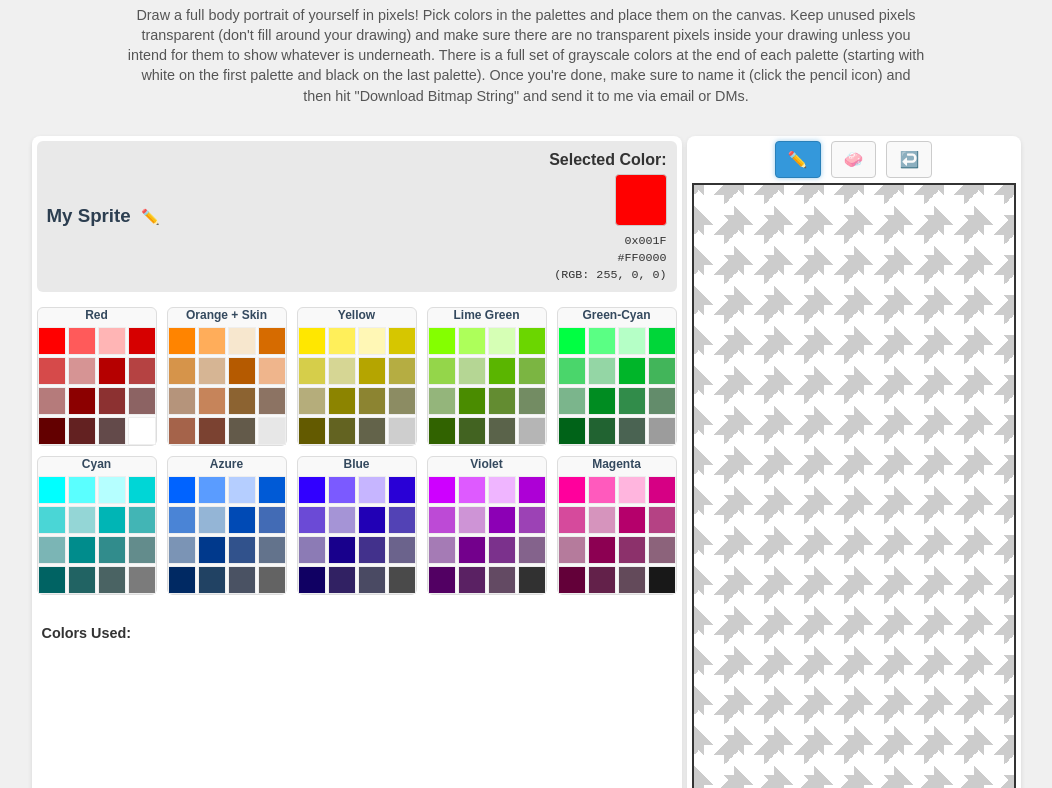
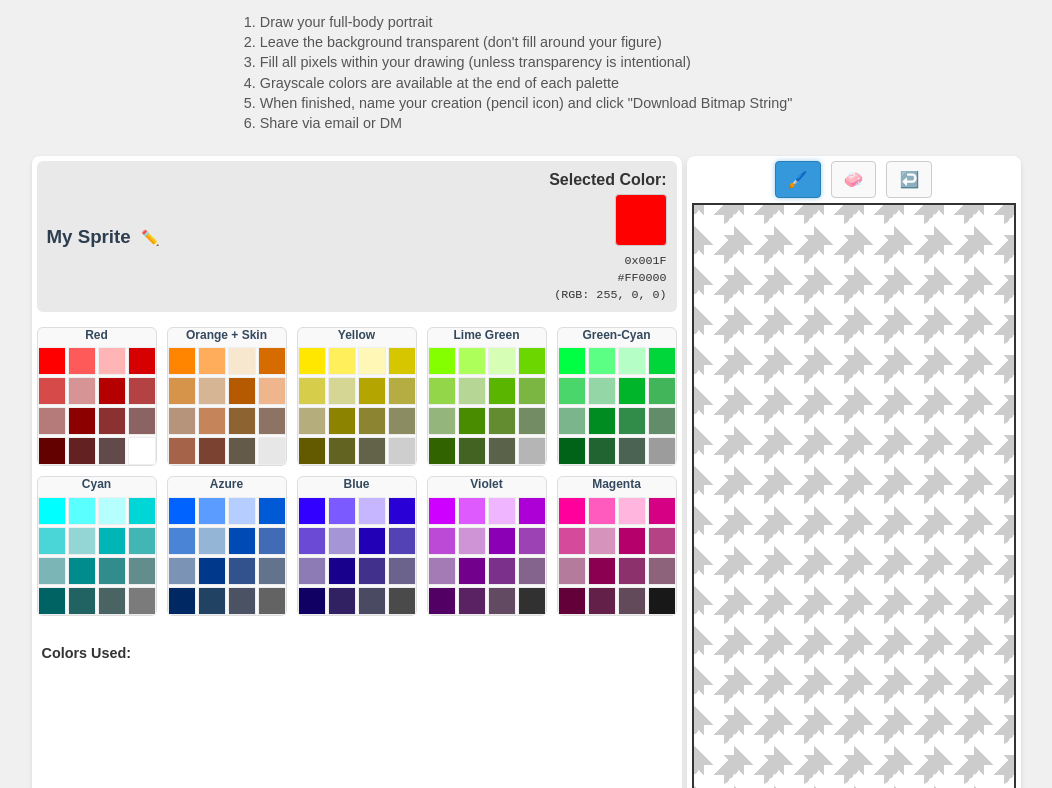
Before and after one commit to snowfro/gbaColorPicker, a plain HTML site: page sprite/index.html in a window 1280 px wide. Shown: the part 75-863 px from the top of the page, without its empty margins (114-1166 px from the left). Drawn offline with Linux system fonts and the light colour scheme.

Commit message:
pushed instruction changes and changed pencil to paintbrush

```diff
--- a/sprite/index.html
+++ b/sprite/index.html
@@ -9,7 +9,15 @@
 </head>
 <body>
     <h1>Self Portrait</h1>
-    <p class="description">Draw a full body portrait of yourself in pixels! Pick colors in the palettes and place them on the canvas. Keep unused pixels transparent (don't fill around your drawing) and make sure there are no transparent pixels inside your drawing unless you intend for them to show whatever is underneath. There is a full set of grayscale colors at the end of each palette (starting with white on the first palette and black on the last palette). Once you're done, make sure to name it (click the pencil icon) and then hit "Download Bitmap String" and send it to me via email or DMs.</p>
+    <p class="description">Create a pixel art self-portrait by selecting colors from the palettes and placing them on the canvas.</p>
+    <ol class="instructions">
+        <li>Draw your full-body portrait</li>
+        <li>Leave the background transparent (don't fill around your figure)</li>
+        <li>Fill all pixels within your drawing (unless transparency is intentional)</li>
+        <li>Grayscale colors are available at the end of each palette</li>
+        <li>When finished, name your creation (pencil icon) and click "Download Bitmap String"</li>
+        <li>Share via email or DM</li>
+    </ol>
 
     <div class="app-container">
         <!-- Color Selection Area - General Hue Palettes -->
@@ -58,7 +66,7 @@
         <div class="drawing-area">
             <!-- Drawing Tools - MOVED HERE -->
             <div class="drawing-tools-panel">
-                <button id="pencil-tool" class="tool-button active" title="Pencil">✏️</button>
+                <button id="pencil-tool" class="tool-button active" title="Paintbrush">🖌️</button>
                 <button id="eraser-tool" class="tool-button" title="Eraser">🧼</button>
                 <button id="undo-button" class="tool-button" title="Undo">↩️</button>
             </div>
--- a/sprite/style.css
+++ b/sprite/style.css
@@ -13,6 +13,7 @@ body {
 h1, h3 {
     text-align: center;
     color: #2c3e50;
+    margin: 10px 0 5px 0;
 }
 
 .app-container {
@@ -271,6 +272,16 @@ h1, h3 {
     line-height: 1.4;
 }
 
+.instructions {
+    font-size: 0.9em;
+    color: #555;
+    text-align: left;
+    max-width: 800px;
+    margin: 0 auto 8px auto;
+    padding: 0 10px;
+    line-height: 1.4;
+}
+
 /* --- Mobile Specific Styles --- */
 @media (max-width: 768px) {
   .app-container {
```
